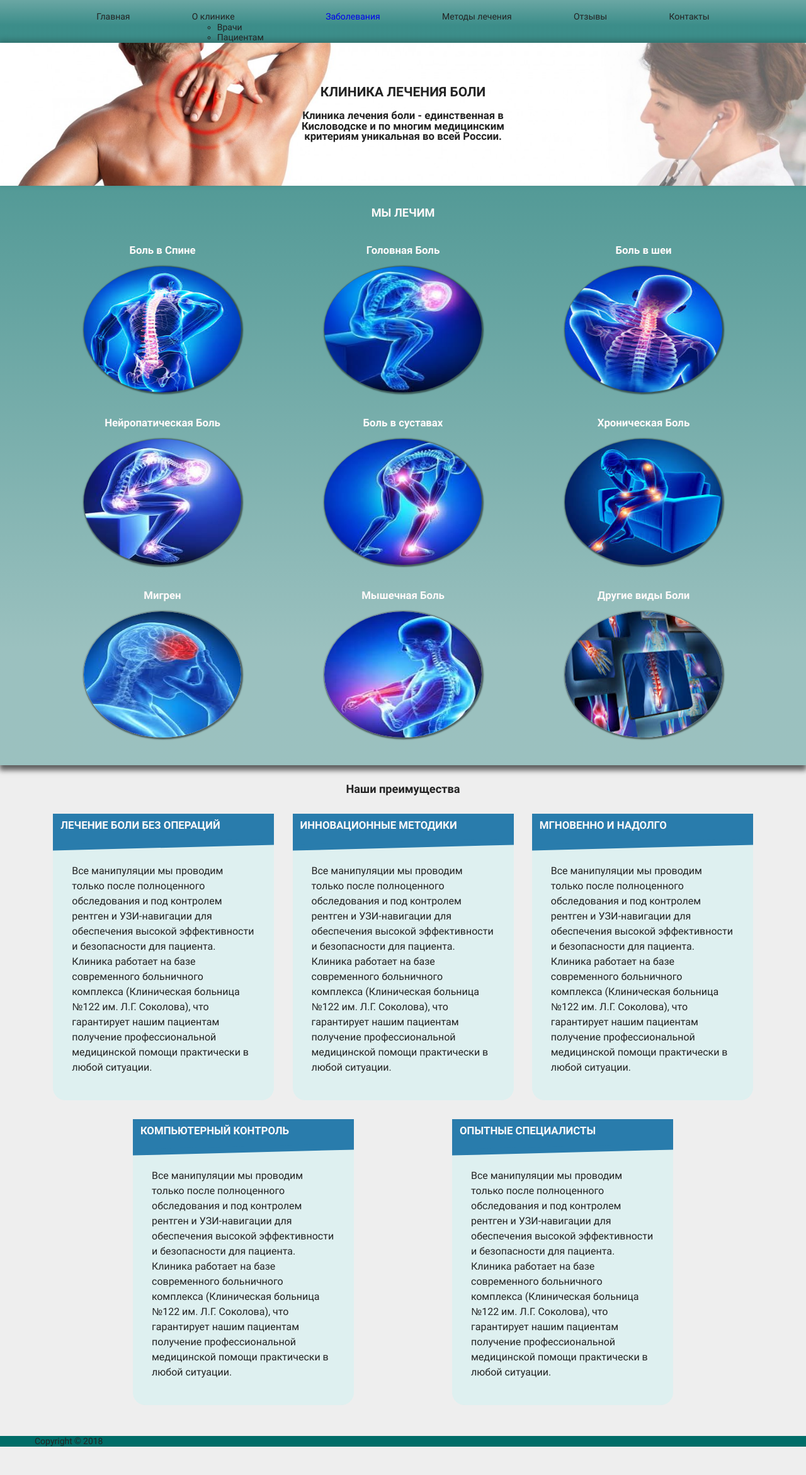
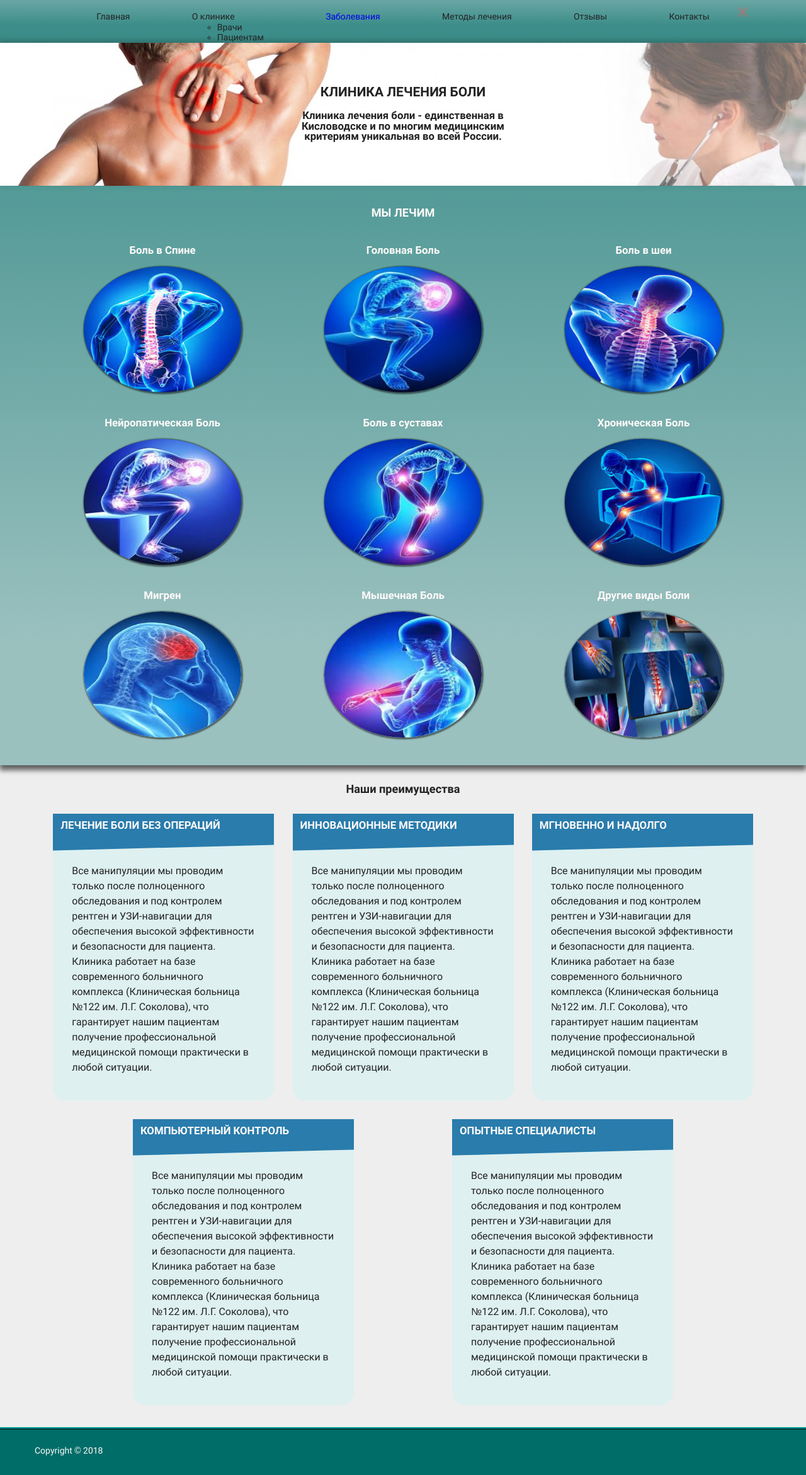
Before and after one commit to hramn1/clinica-boli, a website: page index.html in a window 1280 px wide. Shown: the part 73-2415 px from the top of the page at 63% size. Before the commit the page ends 2384 px from the top, so only its background shows below. Drawn offline with nearby package versions, Linux system fonts and the light colour scheme; files that its build step writes are made by us from their sources.

Commit message:
правки

```diff
--- a/index.html
+++ b/index.html
@@ -4,6 +4,7 @@
   <meta charset="UTF-8">
   <title>Клиника Боли</title>
   <link href = "css/style.min.css" rel="stylesheet" type="text/css">
+  <script src="js/custom.js" type="text/javascript" defer></script>
 </head>
 <body>
   <header>
@@ -25,7 +26,8 @@
             <p>+7(999)99 9 99</p>
           </div>
         </section>
-        <nav class="main-menu">
+        <nav class="main-menu main-menu__offcanvas">
+        	<span class="close-cross"></span>
           <ul class="main-menu__items">
             <li>Главная</li>
             <li>О клинике
--- /dev/null
+++ b/js/custom.js
@@ -0,0 +1,9 @@
+"use strict";
+(function () {
+  var menuButton = document.querySelector(".btn--menu");
+  var menuCanvas = document.querySelector(".main-menu__offcanvas");
+    menuButton.addEventListener('click', function(evt){
+    menuCanvas.classList.add('main-menu__offcanvas--show')
+    })
+  }
+)()
--- a/sass/blocks/footer.scss
+++ b/sass/blocks/footer.scss
@@ -1,3 +1,13 @@
 .footer{
-	background-color: $green;
+  background-color: $green;
+  padding: 25px 10px 30px;
+  color: $white;
+  border-top: 2px solid darken($green, 10%);
+  & p {
+    margin:0;
+  }
 }
+.ya-map{
+  border-top: 2px solid lighten($green, 10%);
+  padding: 0 1px;
+}
--- a/sass/blocks/header.scss
+++ b/sass/blocks/header.scss
@@ -110,7 +110,6 @@
 	}
 }
 .main-menu{
-	display: none;
 	&__items{
 		margin: 0;
 		list-style: none;
@@ -124,12 +123,65 @@
 		display: block;
 	}
 }
-.main-menu--show{
-	position: fixed;
-top: 0;
-width: 60%;
-background: aqua;
-left: 0;
-height: 100%;
-z-index: 40;
+@media(max-width: $tablet-sm) {
+	.main-menu__offcanvas{
+		position: fixed;
+		transform: translateX(-100%);
+		top: 0;
+		width: 45%;
+		background: #333333;
+		padding:30px 15px 20px;
+		color: #dddddd;
+		left: 0;
+		height: 100%;
+		z-index: 40;
+		//display: none;
+		transition: 400ms;
+		&--show{
+					transform: translateX(0%);
+					transition: 400ms;
+					//display: block;
+		}
+	}
+
 }
+.close-cross
+{
+	position:absolute;
+	width:21px;
+	height:21px;
+	background-color:transparent;
+	top: 80px;
+	right: 90px;
+	cursor:pointer;
+}
+.close-cross::after, .close-cross::before
+{
+	border-bottom: 4px solid #fb565a;
+	opacity:0.3;
+	content: "";
+	position: absolute;
+	top: 10px;
+	left: 0px;
+	width:21px;
+}
+.close-cross::before
+{
+	-webkit-transform: rotate(135deg);
+	    -ms-transform: rotate(135deg);
+	        transform: rotate(135deg);
+}
+.close-cross::after
+{
+	-webkit-transform: rotate(45deg);
+	    -ms-transform: rotate(45deg);
+	        transform: rotate(45deg);
+}
+.close-cross:hover::after, .close-cross:hover::before
+{
+	opacity:1;
+}
+.close-cross:active::after, .close-cross:active::before
+{
+	opacity:0.1;
+}
```
Also changed, not shown: 1 other file.
